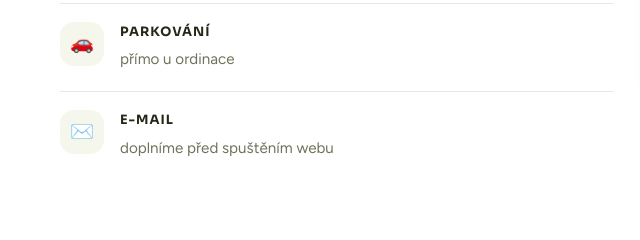
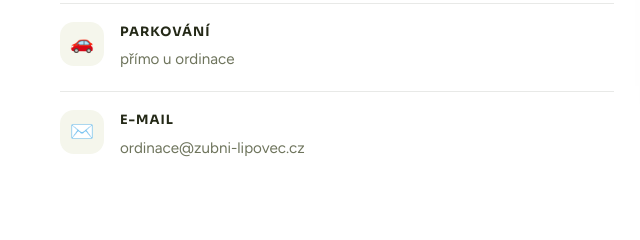
Before and after one commit to strankyprovas/zubni-lipovec, a plain HTML site: page index.html in a window 1280 px wide. Shown: the part 4180-4420 px from the top of the page, 0-640 px from the left. Drawn offline with Linux system fonts and the light colour scheme.

Commit message:
Kontakt: doplněn e-mail ordinace@zubni-lipovec.cz (web + JSON-LD)
Co-Authored-By: Claude Fable 5 <noreply@anthropic.com>

```diff
--- a/index.html
+++ b/index.html
@@ -343,7 +343,7 @@
         <div class="crow"><div class="ik">📞</div><div><b>Telefon</b><span><a href="tel:+420731206182" style="color:inherit;text-decoration:none">731 206 182</a></span></div></div>
         <div class="crow"><div class="ik">🗓️</div><div><b>Objednání</b><span>spustíme před otevřením — online i osobně v ordinaci</span></div></div>
         <div class="crow"><div class="ik">🚗</div><div><b>Parkování</b><span>přímo u ordinace</span></div></div>
-        <div class="crow"><div class="ik">✉️</div><div><b>E-mail</b><span>doplníme před spuštěním webu</span></div></div>
+        <div class="crow"><div class="ik">✉️</div><div><b>E-mail</b><span><a href="mailto:ordinace@zubni-lipovec.cz" style="color:inherit">ordinace@zubni-lipovec.cz</a></span></div></div>
       </div>
       <div class="cmap reveal">
         <iframe src="https://maps.google.com/maps?q=49.3839426,16.8084175&z=15&output=embed" loading="lazy" title="Mapa — Zubní ordinace Lipovec"></iframe>
```
